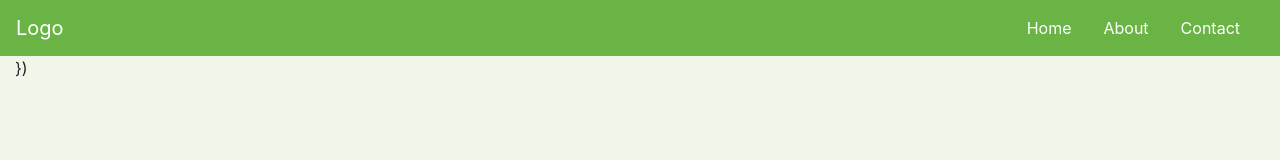
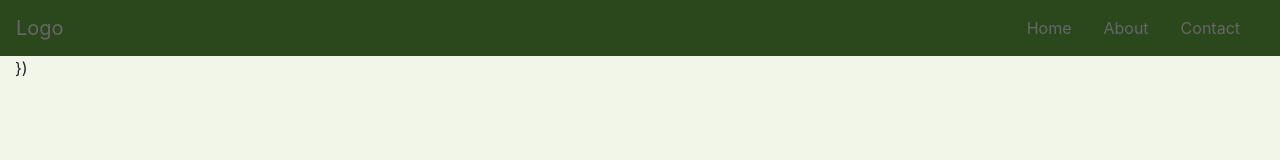
Before and after one commit to BNobilo/Bootstraping-4, a plain HTML site: page index.html in a window 1280 px wide. Drawn offline with nearby package versions, Linux system fonts and the light colour scheme.

Commit message:
Update main.css

```diff
--- a/main.css
+++ b/main.css
@@ -27,3 +27,11 @@ body {
   background-position: center;
   position: relative;
 }
+  .overlay {
+  position: absolute;
+  min-height: 100%;
+  min-width: 100%;
+  left: 0;
+  top: 0;
+  background: rgba(0, 0, 0, 0.6);
+}
```
